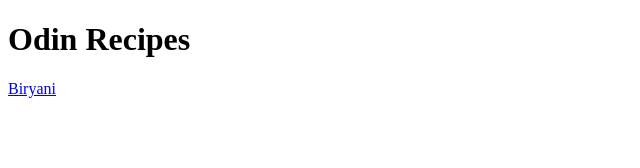
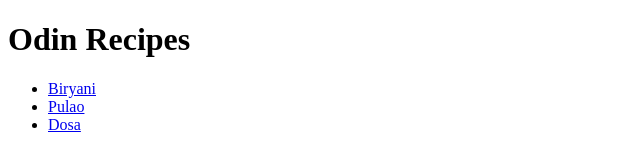
Before and after one commit to debjitdev/odin-recipes, a plain HTML site: page index.html in a window 1280 px wide. Shown: the whole page, without its empty margins (0-640 px from the left). Drawn offline with Linux system fonts and the light colour scheme.

Commit message:
Modified index.html. Added links of recipes.

```diff
--- a/index.html
+++ b/index.html
@@ -6,6 +6,10 @@ Odin Recipes
 </title>
 <body>
 <h1>Odin Recipes</h1>
-<a href="recipes/biryani.html">Biryani</a>
+ <ul>
+    <li><a href="recipes/biryani.html">Biryani</a></li>
+    <li><a href="recipes/pulao.html">Pulao</a></li>
+    <li><a href="recipes/dosa.html">Dosa</a></li>
+  </ul>
 </body>
 </html>
```
